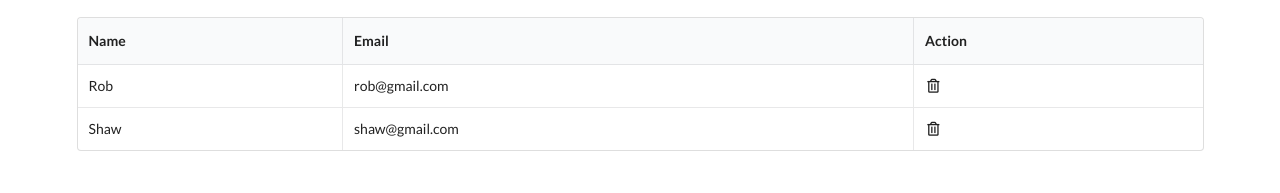
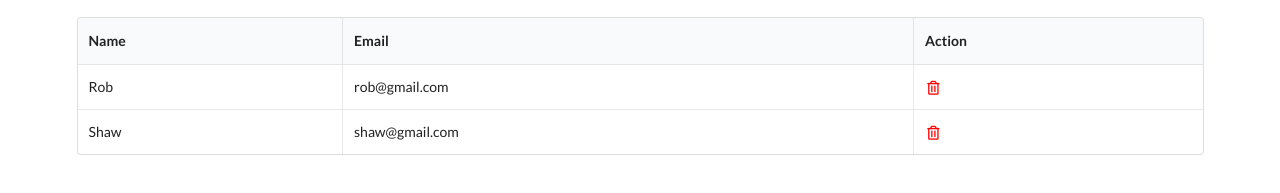
Before and after one commit to suthaharan/react2021_noob, a React (Create React App) app in the folder contactlistapp/: page / in a window 1280 px wide. Shown: the part 321-514 px from the top of the page. Built offline with nearby package versions, Linux system fonts and the light colour scheme.

Commit message:
creating a card, destructuring object

```diff
--- a/contactlistapp/src/components/ContactCard.js
+++ b/contactlistapp/src/components/ContactCard.js
@@ -0,0 +1,15 @@
+import React from 'react';
+
+const ContactCard = (props) => {
+    // destructure the props
+    const {id, name, email} = props.contact;
+    return (
+        <tr>
+        <td data-label="Name">{name}</td>
+        <td data-label="Email">{email}</td>
+        <td data-label="Action"><i className="trash alternate outline icon" style={{color: "red", marginTop:"2px"}}></i></td>
+        </tr>
+    );
+}
+
+export default ContactCard;
--- a/contactlistapp/src/components/ContactList.js
+++ b/contactlistapp/src/components/ContactList.js
@@ -1,14 +1,11 @@
 import React from "react";
+import ContactCard from "./ContactCard";
 // Create a functional component
 const ContactList = (props) => {
     console.log(props);
     const renderContactList = props.contacts.map((contact) => {
         return (
-            <tr>
-            <td data-label="Name">{contact.name}</td>
-            <td data-label="Email">{contact.email}</td>
-            <td data-label="Action"><i className="trash alternate outline icon"></i></td>
-          </tr>
+            <ContactCard contact={contact}></ContactCard>
         );
     });
     return (
```
Also changed, not shown: 1 other file (tests, documents, lock files or other folders).
